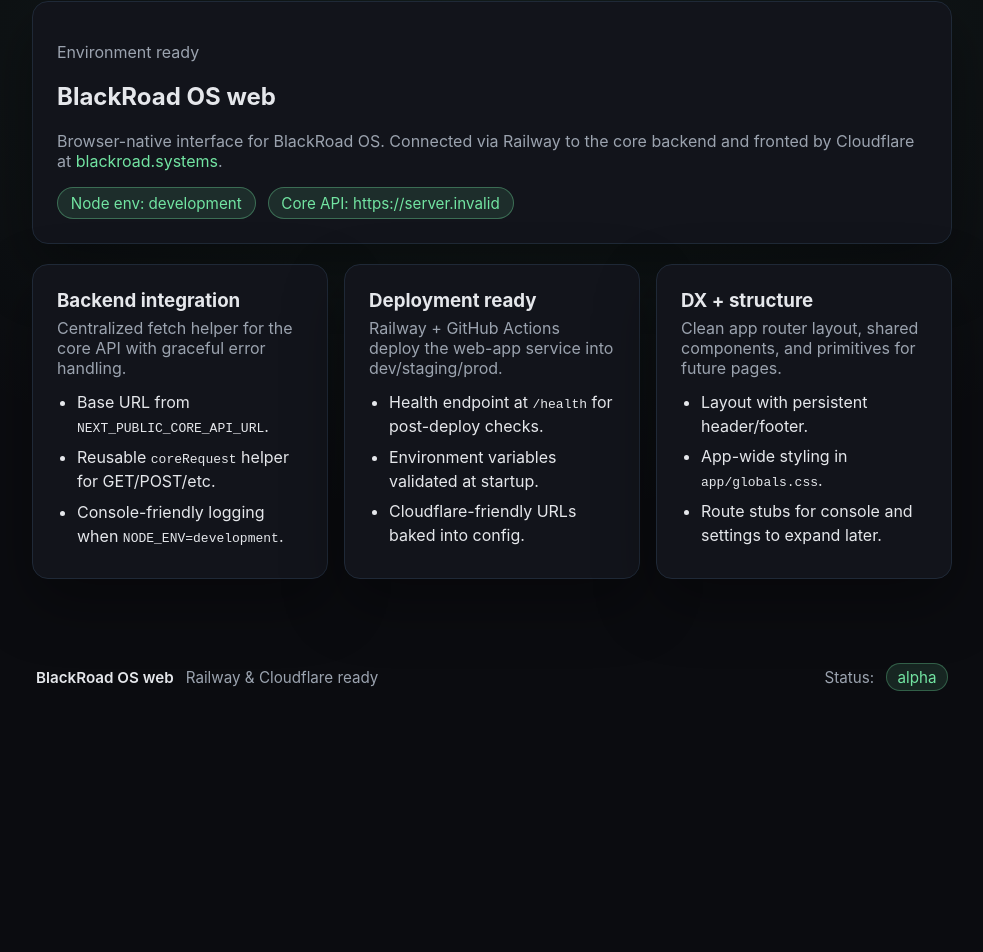
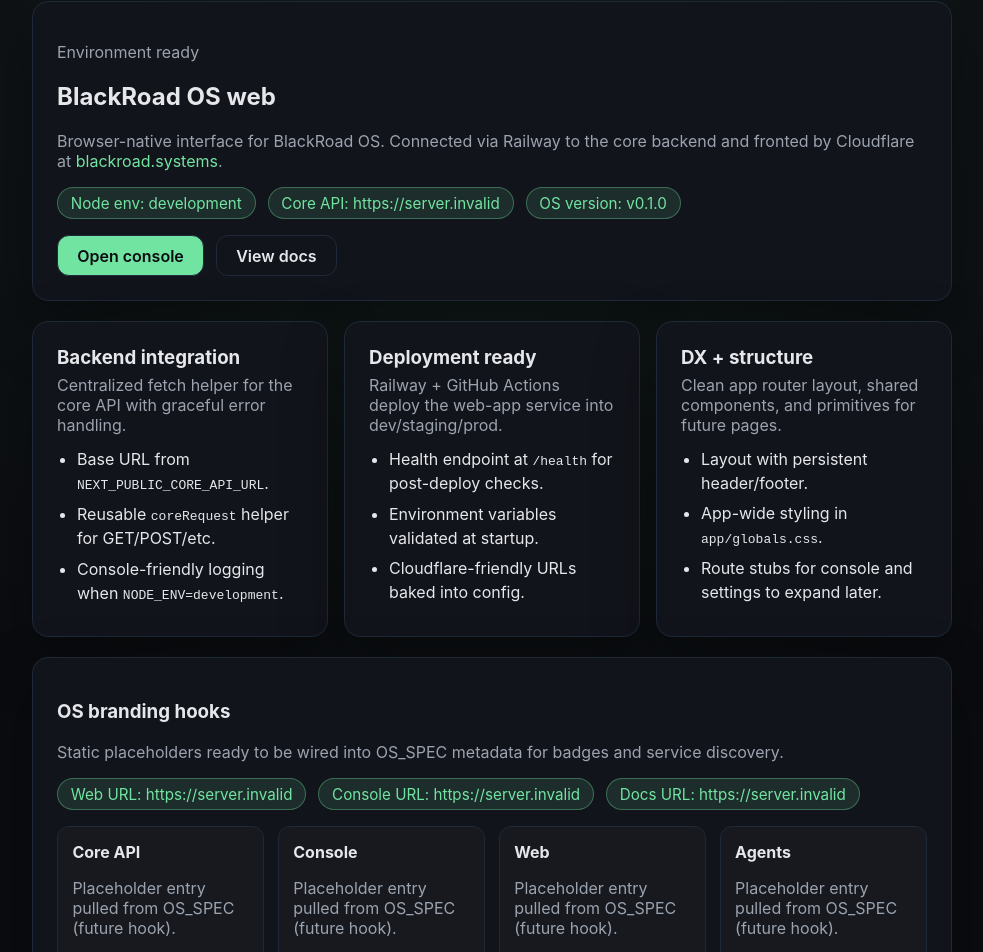
Before and after one commit to BlackRoad-OS/blackroad-os-web, a Next.js app: page / in a window 1280 px wide. Shown: the part 105-1057 px from the top of the page, without its empty margins (148-1131 px from the left). Before the commit the page ends 836 px from the top, so only its background shows below. Built offline with nearby package versions, Linux system fonts and the light colour scheme; no server answers.

Commit message:
Add health endpoint and deployment wiring

```diff
--- /dev/null
+++ b/app/api/health/route.ts
@@ -0,0 +1 @@
+export { GET } from '../../health/route';
--- a/app/health/route.ts
+++ b/app/health/route.ts
@@ -1,10 +1,8 @@
 import { NextResponse } from 'next/server';
-import { appConfig } from '@/config';
 
 export async function GET() {
   return NextResponse.json({
     status: 'ok',
-    timestamp: new Date().toISOString(),
-    environment: appConfig.env
+    service: 'web'
   });
 }
--- a/app/page.module.css
+++ b/app/page.module.css
@@ -30,3 +30,50 @@
   margin-bottom: 0.4rem;
   line-height: 1.5;
 }
+
+.ctaRow {
+  display: flex;
+  gap: 0.75rem;
+  flex-wrap: wrap;
+  margin-top: 1rem;
+}
+
+.ctaButton,
+.ctaButtonSecondary {
+  display: inline-flex;
+  align-items: center;
+  justify-content: center;
+  padding: 0.6rem 1.2rem;
+  border-radius: 12px;
+  font-weight: 600;
+  border: 1px solid var(--border);
+}
+
+.ctaButton {
+  background: var(--accent);
+  color: #0b0c10;
+}
+
+.ctaButtonSecondary {
+  color: var(--text);
+  background: transparent;
+}
+
+.serviceGrid {
+  display: grid;
+  grid-template-columns: repeat(auto-fit, minmax(180px, 1fr));
+  gap: 0.85rem;
+  margin-top: 1rem;
+}
+
+.serviceCard {
+  background: rgba(255, 255, 255, 0.02);
+  border: 1px solid var(--border);
+  border-radius: 12px;
+  padding: 0.9rem;
+}
+
+.serviceTitle {
+  font-weight: 700;
+  margin-bottom: 0.3rem;
+}
--- a/app/page.tsx
+++ b/app/page.tsx
@@ -3,6 +3,11 @@ import { InfoCard } from '@/components/primitives/InfoCard';
 import styles from './page.module.css';
 
 export default function HomePage() {
+  const consoleUrl = appConfig.nextPublicConsoleUrl || appConfig.publicConsoleUrl || '/console';
+  const docsUrl = appConfig.nextPublicDocsUrl || appConfig.publicDocsUrl || '/docs';
+  const osVersion = 'v0.1.0';
+  const osServices = ['Core API', 'Console', 'Web', 'Agents'];
+
   return (
     <div className={styles.page}>
       <section className="panel">
@@ -15,6 +20,16 @@ export default function HomePage() {
         <div className={styles.badges}>
           <span className={styles.badge}>Node env: {appConfig.nodeEnv}</span>
           <span className={styles.badge}>Core API: {appConfig.publicCoreApiUrl}</span>
+          <span className={styles.badge}>OS version: {osVersion}</span>
+        </div>
+
+        <div className={styles.ctaRow}>
+          <a className={styles.ctaButton} href={consoleUrl} target="_blank" rel="noreferrer">
+            Open console
+          </a>
+          <a className={styles.ctaButtonSecondary} href={docsUrl} target="_blank" rel="noreferrer">
+            View docs
+          </a>
         </div>
       </section>
 
@@ -52,6 +67,27 @@ export default function HomePage() {
           </ul>
         </InfoCard>
       </div>
+
+      <section className="panel">
+        <h3>OS branding hooks</h3>
+        <p className="muted">
+          Static placeholders ready to be wired into OS_SPEC metadata for badges and service discovery.
+        </p>
+        <div className={styles.badges}>
+          <span className={styles.badge}>Web URL: {appConfig.publicWebUrl || 'pending'}</span>
+          <span className={styles.badge}>Console URL: {appConfig.publicConsoleUrl || 'pending'}</span>
+          <span className={styles.badge}>Docs URL: {appConfig.publicDocsUrl || 'pending'}</span>
+        </div>
+
+        <div className={styles.serviceGrid}>
+          {osServices.map((service) => (
+            <div key={service} className={styles.serviceCard}>
+              <div className={styles.serviceTitle}>{service}</div>
+              <p className="muted">Placeholder entry pulled from OS_SPEC (future hook).</p>
+            </div>
+          ))}
+        </div>
+      </section>
     </div>
   );
 }
--- a/src/components/layout/Header.tsx
+++ b/src/components/layout/Header.tsx
@@ -2,12 +2,19 @@
 
 import Link from 'next/link';
 import { usePathname } from 'next/navigation';
+import { appConfig } from '@/config';
 import styles from './Header.module.css';
 
 const nav = [
   { href: '/', label: 'Home' },
-  { href: '/console', label: 'Console' },
-  { href: '/settings', label: 'Settings' }
+  {
+    href: appConfig.nextPublicConsoleUrl || '/console',
+    label: 'Console'
+  },
+  {
+    href: appConfig.nextPublicDocsUrl || '/docs',
+    label: 'Docs'
+  }
 ];
 
 export function Header() {
@@ -21,6 +28,8 @@ export function Header() {
             key={item.href}
             className={pathname === item.href ? styles.active : undefined}
             href={item.href}
+            target={item.href.startsWith('http') ? '_blank' : undefined}
+            rel={item.href.startsWith('http') ? 'noreferrer' : undefined}
           >
             {item.label}
           </Link>
--- a/src/config.ts
+++ b/src/config.ts
@@ -21,9 +21,12 @@ export const appConfig = {
   nodeEnv: env,
   isDevelopment: env === 'development',
   coreApiUrl: getEnv('CORE_API_URL'),
-  appUrl: getEnv('PUBLIC_APP_URL'),
   publicCoreApiUrl: getEnv('NEXT_PUBLIC_CORE_API_URL'),
-  publicAppUrl: getEnv('NEXT_PUBLIC_APP_URL')
+  publicWebUrl: getEnv('PUBLIC_WEB_URL'),
+  publicConsoleUrl: getEnv('PUBLIC_CONSOLE_URL'),
+  publicDocsUrl: getEnv('PUBLIC_DOCS_URL'),
+  nextPublicConsoleUrl: getEnv('NEXT_PUBLIC_CONSOLE_URL'),
+  nextPublicDocsUrl: getEnv('NEXT_PUBLIC_DOCS_URL')
 };
 
 export type AppConfig = typeof appConfig;
```
Also changed, not shown: railway.json (+10 -16 lines), 2 other files (tests, documents, lock files or other folders).
